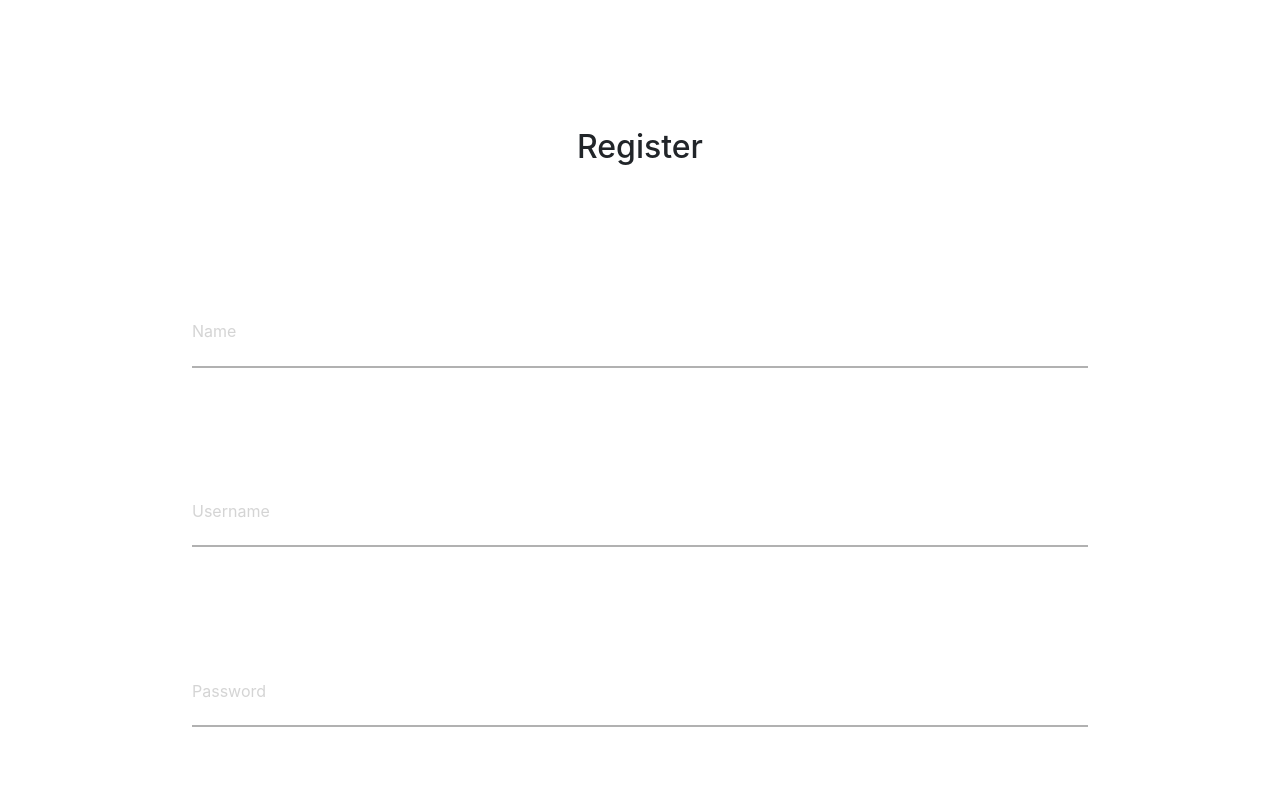
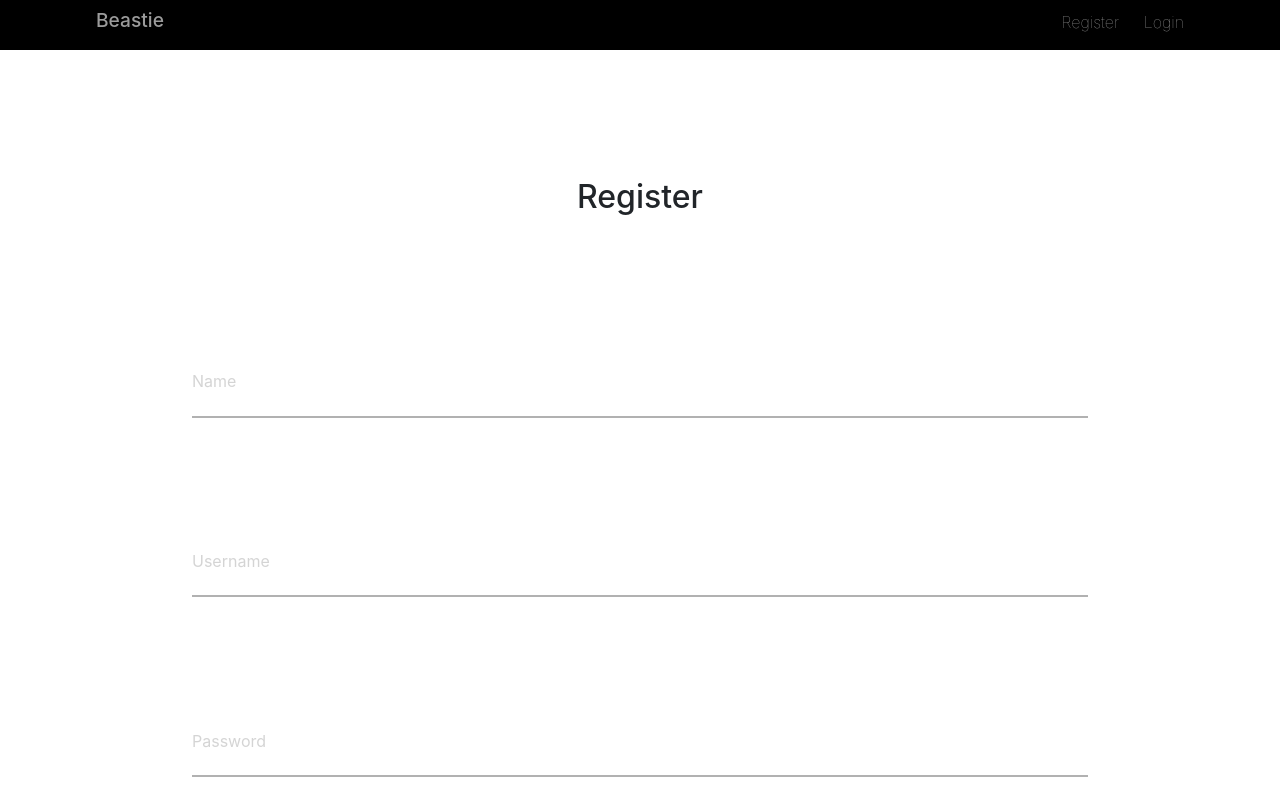
Before and after one commit to Claudiocard/BeastMe, a plain HTML site: page register.html in a window 1280 px wide. Shown: the top 800 px of the page. Drawn offline with nearby package versions, Linux system fonts and the light colour scheme.

Commit message:
added header to the register page

```diff
--- a/register-styles.css
+++ b/register-styles.css
@@ -8,6 +8,8 @@
 body{
     width: 100%;
 }
+
+
 
 .wrapper{
     width: 70%;
@@ -21,11 +23,6 @@ h1{
     text-align: center;
 }
 
-h5{
-    margin-top: 10%;
-
-
-}
 .input-form{
     width: 100%;
     margin-top: 15%;
@@ -52,3 +49,54 @@ h5{
     background-color: black;
     color: white;
 }
+
+
+
+html,
+body {
+    height: 100%;
+}
+
+.center{
+    margin: 0 auto;
+    width: 85%;
+}
+
+.wrapper-header{
+    display: flex;
+    justify-content: space-between;
+    align-items: center;
+
+}
+
+h5{
+    color: white;
+    font-size: 1.2em;
+}
+
+header{
+    position: relative;
+    height: 50px;
+    background-color: black;
+    z-index: 100;
+
+}
+
+
+ul li{
+    display: inline-block;
+    margin-top: 10px;
+}
+ul li a {
+
+     margin-left: 20px;
+     color:rgb(155, 155, 155);
+     font-weight: 100;
+     transition: 0.3s;
+}
+
+ul li a:hover{
+
+    color: white;
+    transition: 0.3s;
+}
--- a/register.html
+++ b/register.html
@@ -16,6 +16,19 @@
 </head>
 
 <body>
+
+        <header>
+                <div class="center">
+                    <div class="wrapper-header">
+                        <h5><a href="index.html"> Beastie</a></h5>
+                        <ul class="clearfix">
+                            <li><a href="register.html">Register</a></li>
+                            <li><a href="login.html">Login</a>
+                            </li>
+                        </ul>
+                    </div>
+                </div>
+            </header>
 
     <h1>Register</h1>
 
```
